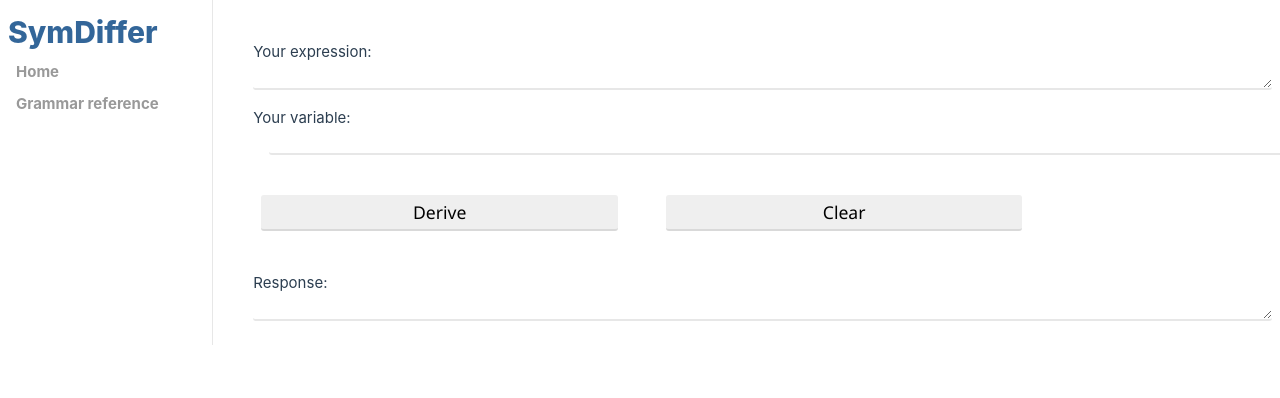
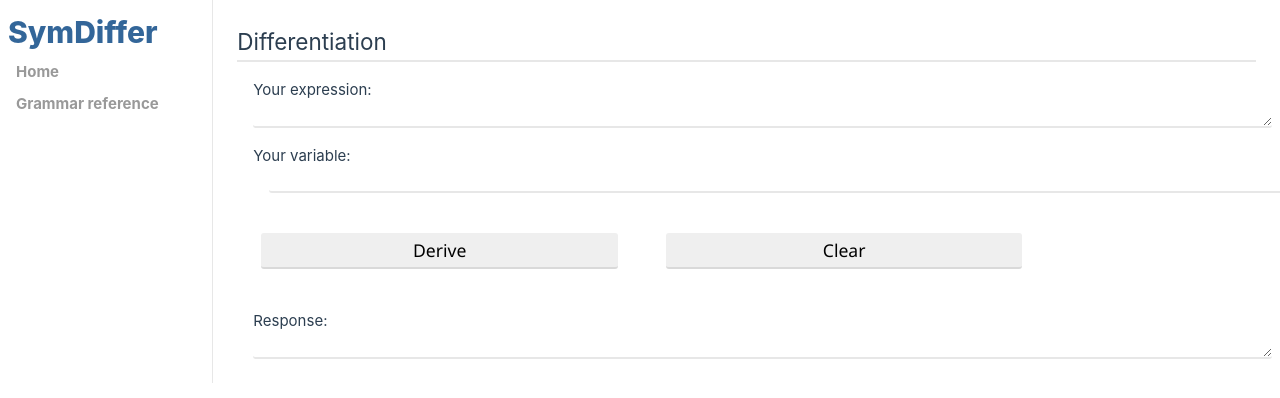
Before and after one commit to enrique-guillen/sym_differ_vue, a Vue app: page / in a window 1280 px wide. Shown: the top 398 px of the page. Built offline with nearby package versions, Linux system fonts and the light colour scheme.

Commit message:
GetDerivativeExpressionForm header

```diff
--- a/src/components/GetDerivativeExpressionForm.vue
+++ b/src/components/GetDerivativeExpressionForm.vue
@@ -47,6 +47,8 @@
 
 <template>
   <form>
+    <h2>Differentiation</h2>
+
     <div class="labeled-expression">
       <label class="textarea-label" for="expression-text">Your expression:</label>
       <textarea rows=1 v-model="expressionText" @focus="resetResponseToInitialState"></textarea>
@@ -76,6 +78,10 @@
 <style>
   form {
     width: 100%;
+  }
+  form h2 {
+    border-bottom: 2px solid var(--color-border);
+    margin-bottom: 1rem;
   }
   form .labeled-expression, form .labeled-input, form .labeled-response, form .labeled-failure {
     margin: 1rem;
```
